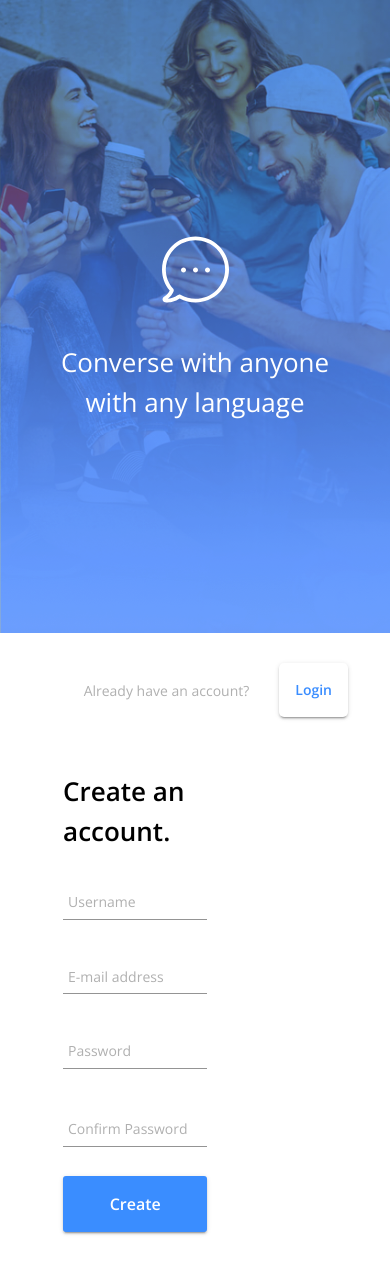
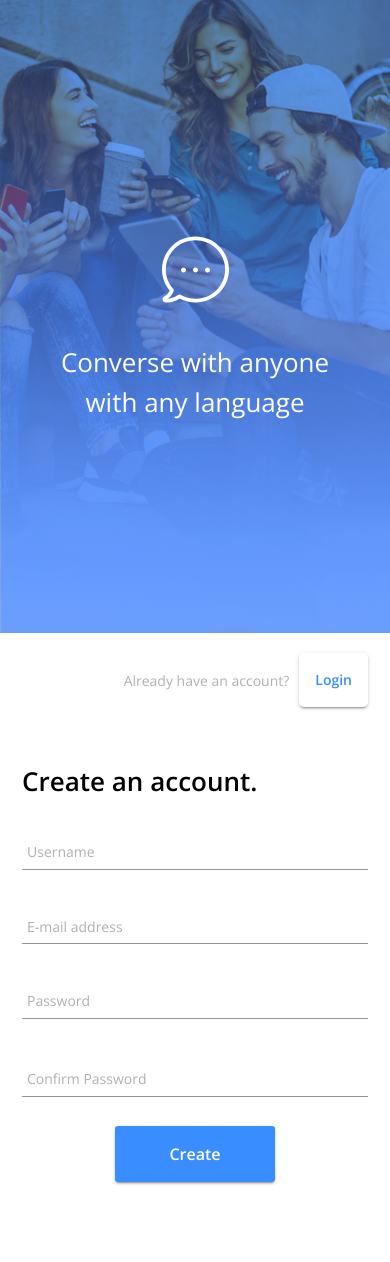
Before and after one commit to ungerecht/96713d, a React (Create React App) app in the folder client/: page / in a window 390 px wide. After the commit the page ends 1202 px from the top, so only its background shows below. Built offline with nearby package versions, Linux system fonts and the light colour scheme; no server answers.

Commit message:
Rename signup, use breakpoints

```diff
--- a/client/src/Signup.js
+++ b/client/src/Signup.js
@@ -15,16 +15,25 @@ import SideBanner from './components/SideBanner';
 import { theme } from './themes/theme';
 
 const useStyles = makeStyles(() => ({
-  signup: {
+  account: {
     flex: 1,
-    padding: '30px 42px',
-    alignContent: 'space-between',
+    [theme.breakpoints.up('mobile')]: {
+      padding: '20px 22px',
+    },
+    [theme.breakpoints.up('tablet')]: {
+      padding: '30px 42px',
+    },
   },
   form: {
     marginTop: '54px',
-    marginLeft: '5.4vw',
-    width: '37vw',
-    justifyContent: 'center',
+    [theme.breakpoints.up('mobile')]: {
+      marginLeft: 'auto',
+      marginRight: 'auto',
+    },
+    [theme.breakpoints.up('tablet')]: {
+      marginLeft: '5.4vw',
+      width: '37vw',
+    },
   },
   title: {
     fontWeight: 600,
@@ -33,10 +42,15 @@ const useStyles = makeStyles(() => ({
     marginBottom: '20px',
   },
   text: {
-    color: `${theme.palette.secondary.main}`,
+    color: theme.palette.secondary.main,
     fontSize: 14,
     fontWeight: 400,
-    marginRight: '30px',
+    [theme.breakpoints.up('mobile')]: {
+      marginRight: '10px',
+    },
+    [theme.breakpoints.up('tablet')]: {
+      marginRight: '30px',
+    },
   },
 }));
 
@@ -69,7 +83,7 @@ const Signup = ({ user, register }) => {
   return (
     <Grid container justifyContent="center">
       <SideBanner />
-      <Box className={classes.signup}>
+      <Box className={classes.account}>
         <Grid container item justifyContent="flex-end" alignItems="center">
           <Typography className={classes.text}>
             Already have an account?
```
